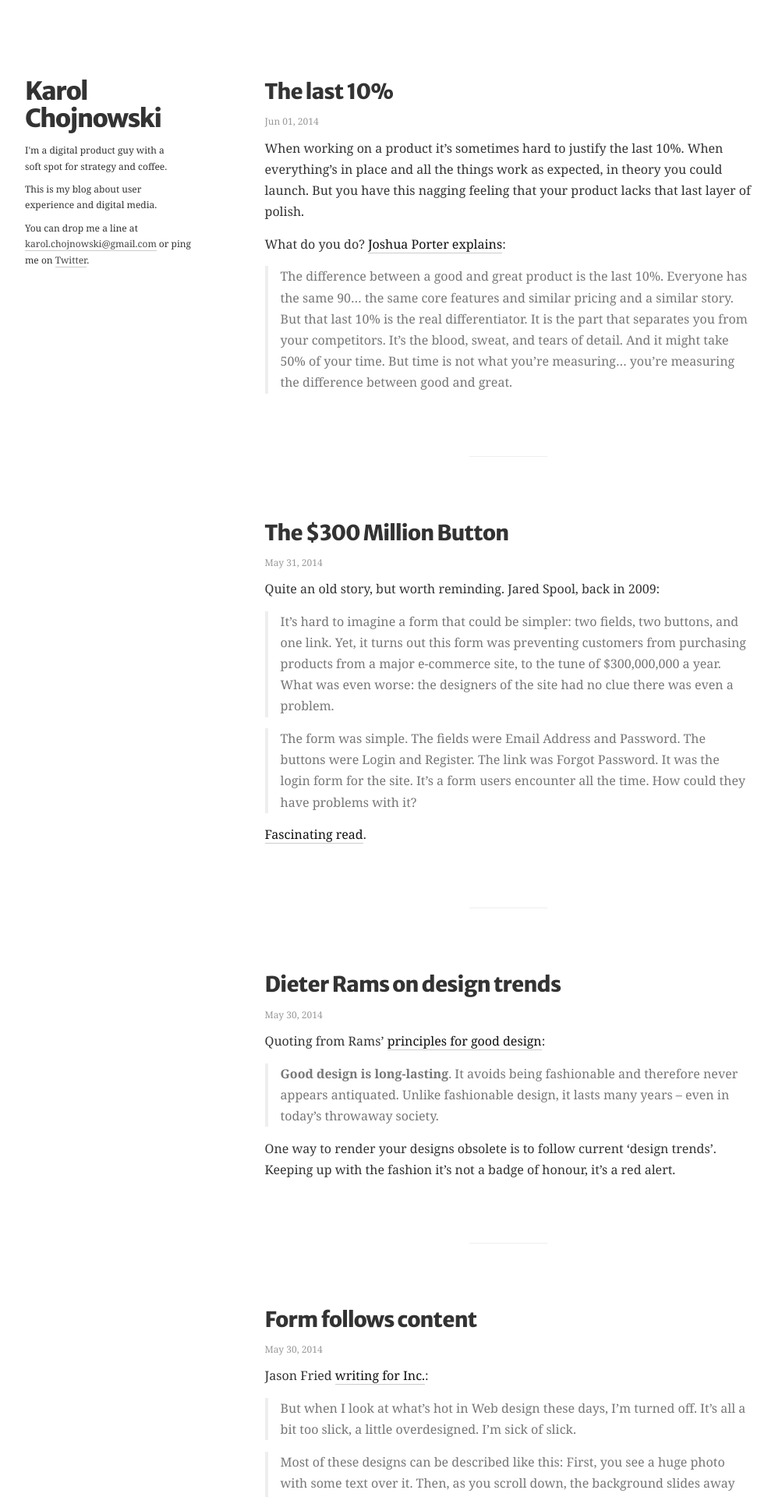
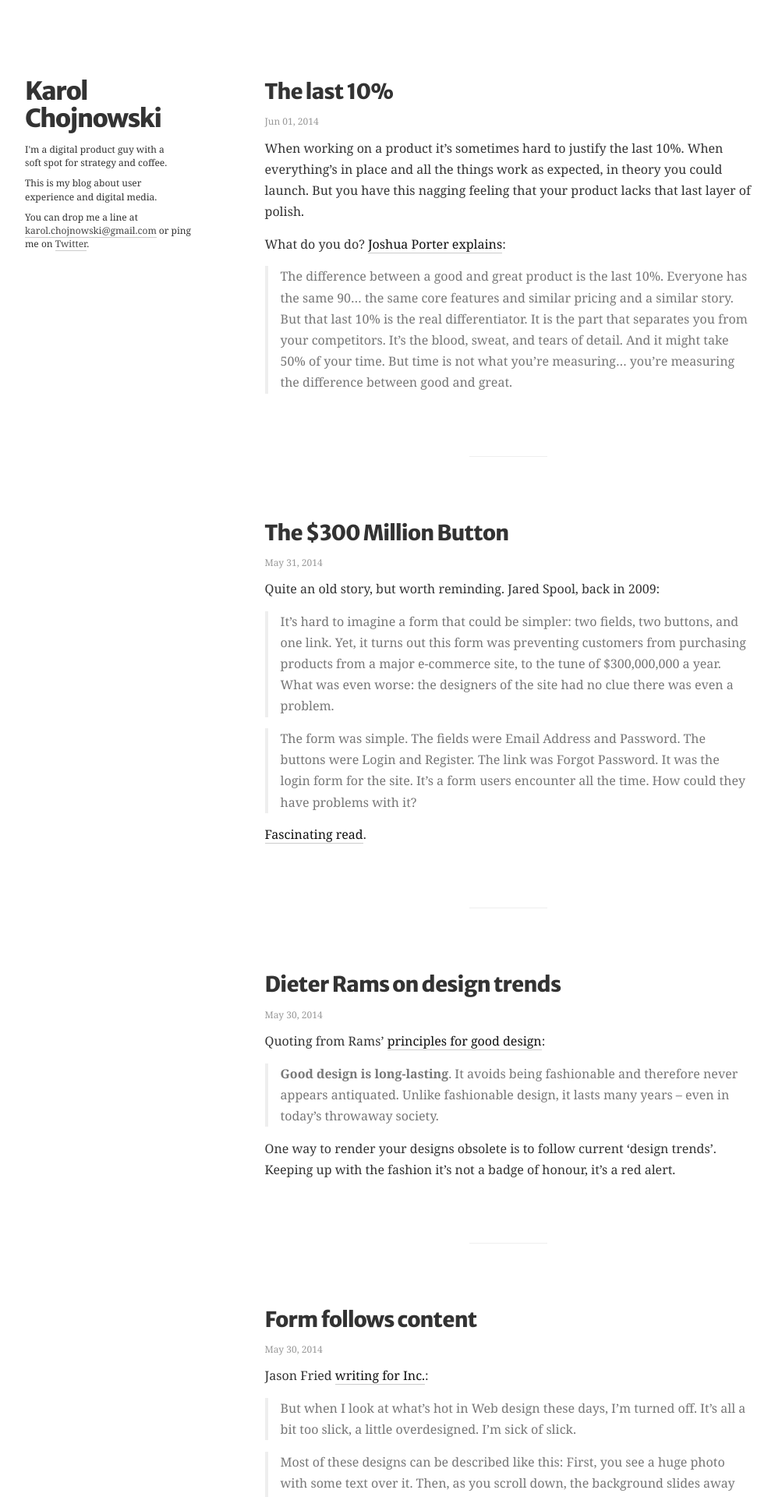
Before and after one commit to KarolChojnowski/KarolOnJekyll, a Jekyll site: the page built from index.html, in a window 1280 px wide. Shown: the top 1920 px of the page at 78% size, without its empty margins (142-1136 px from the left). Built offline with Jekyll 4.4.1, drawn with Linux system fonts in a browser that asks for light colours; Markdown is read by kramdown in place of the engine named in the settings; the list of posts is cut into pages by our own code.

Commit message:
CSS tweaks.

```diff
--- a/assets/site.css
+++ b/assets/site.css
@@ -86,6 +86,7 @@ sup  {
     font-size: 11px;
     line-height: 17px;
 }
+
 .footnotes hr {
     width: 100px;
     margin: 30px auto 30px 0;
@@ -194,7 +195,6 @@ blockquote a {
 
 #info p {
     margin: 0 0 0.5em 0;
-	line-height: 1.7em;
 }
 
 #info a {
@@ -224,7 +224,7 @@ blockquote a {
     }
 
     #info p {
-    margin: 0 0 0.75em 0;
+        margin: 0 0 0.75em 0;
     }
 
     #body {
```
